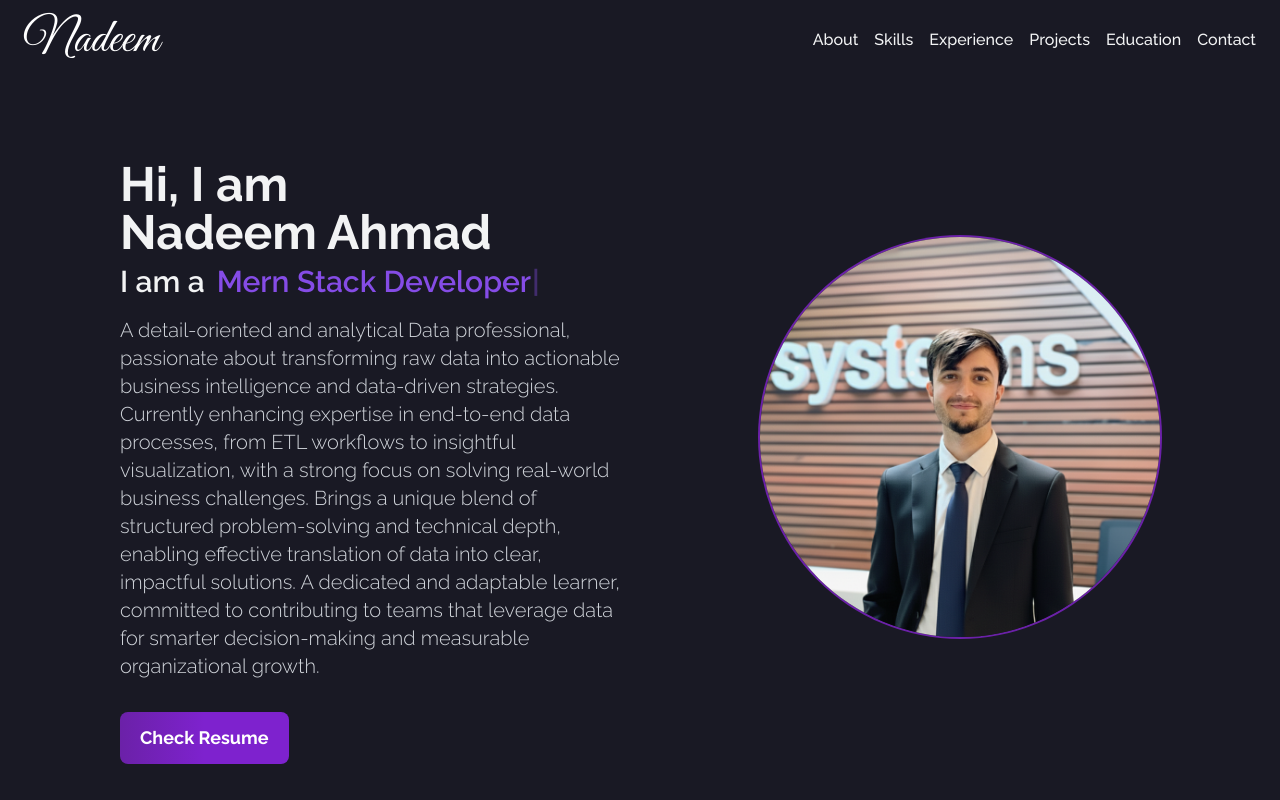
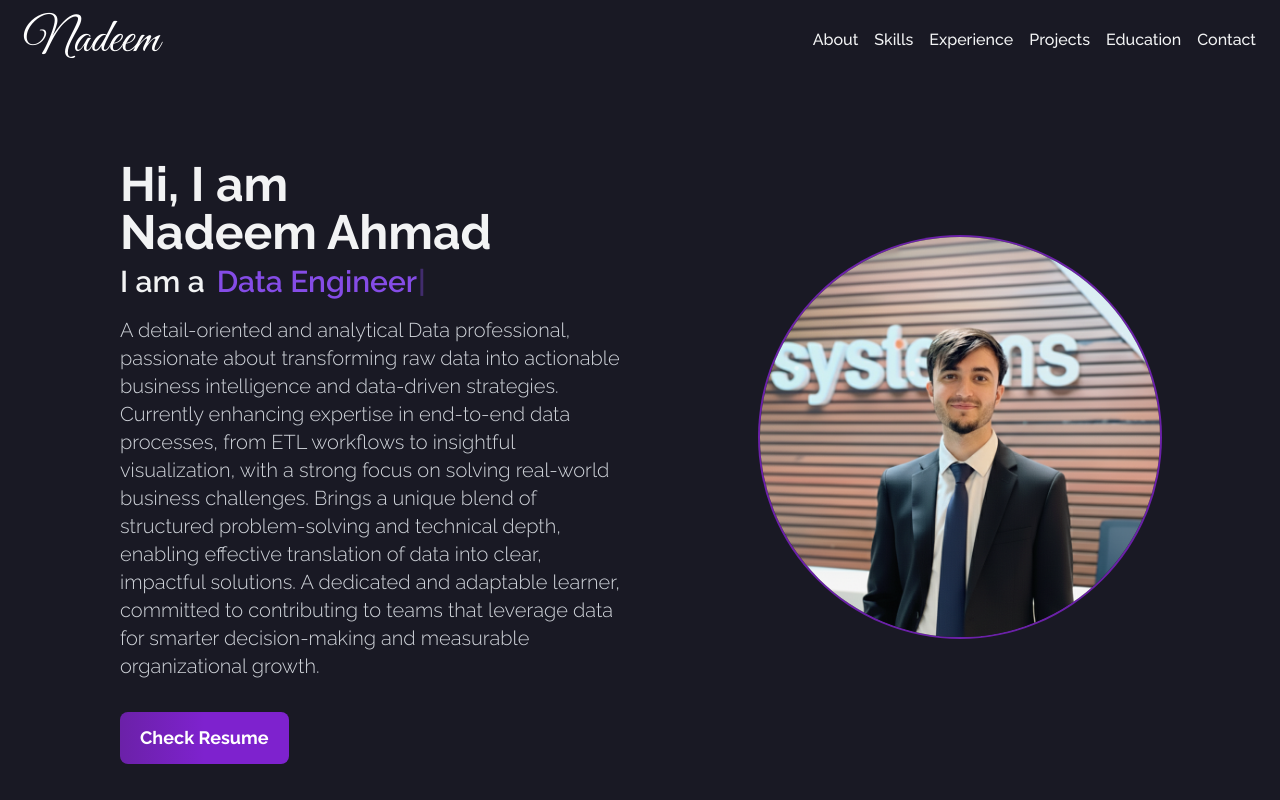
Before and after one commit to nadeembscs2021/nadeem-portfolio, a React (Vite) app: page / in a window 1280 px wide. Shown: the top 800 px of the page. Built offline with nearby package versions, Linux system fonts and the light colour scheme.

Commit message:
Updated summary

```diff
--- a/src/data/constants.js
+++ b/src/data/constants.js
@@ -5,7 +5,7 @@ import backendImage from "./Backend_Developer.png";
 
 export const Bio = {
   name: "Nadeem Ahmad",
-  roles: ["Data Analyst", "Programmer", "Mern Stack Developer"],
+  roles: ["Data Enthusiast", "Data Analyst", "Data Engineer", "ETL Developer"],
   description:
     "A detail-oriented and analytical Data professional, passionate about transforming raw data into actionable business intelligence and data-driven strategies. Currently enhancing expertise in end-to-end data processes, from ETL workflows to insightful visualization, with a strong focus on solving real-world business challenges. Brings a unique blend of structured problem-solving and technical depth, enabling effective translation of data into clear, impactful solutions. A dedicated and adaptable learner, committed to contributing to teams that leverage data for smarter decision-making and measurable organizational growth.",
   github: "https://github.com/nadeembscs2021",
```
